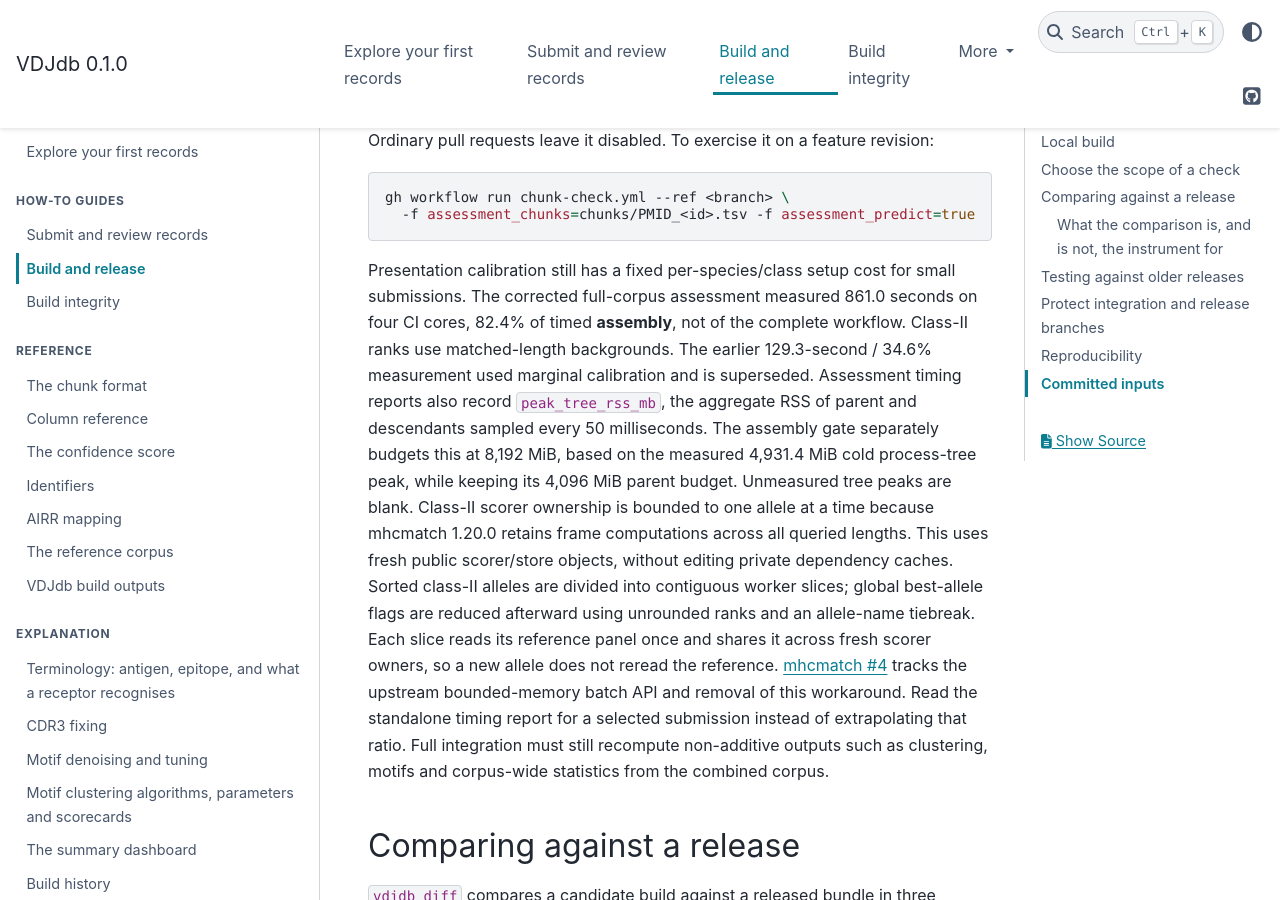
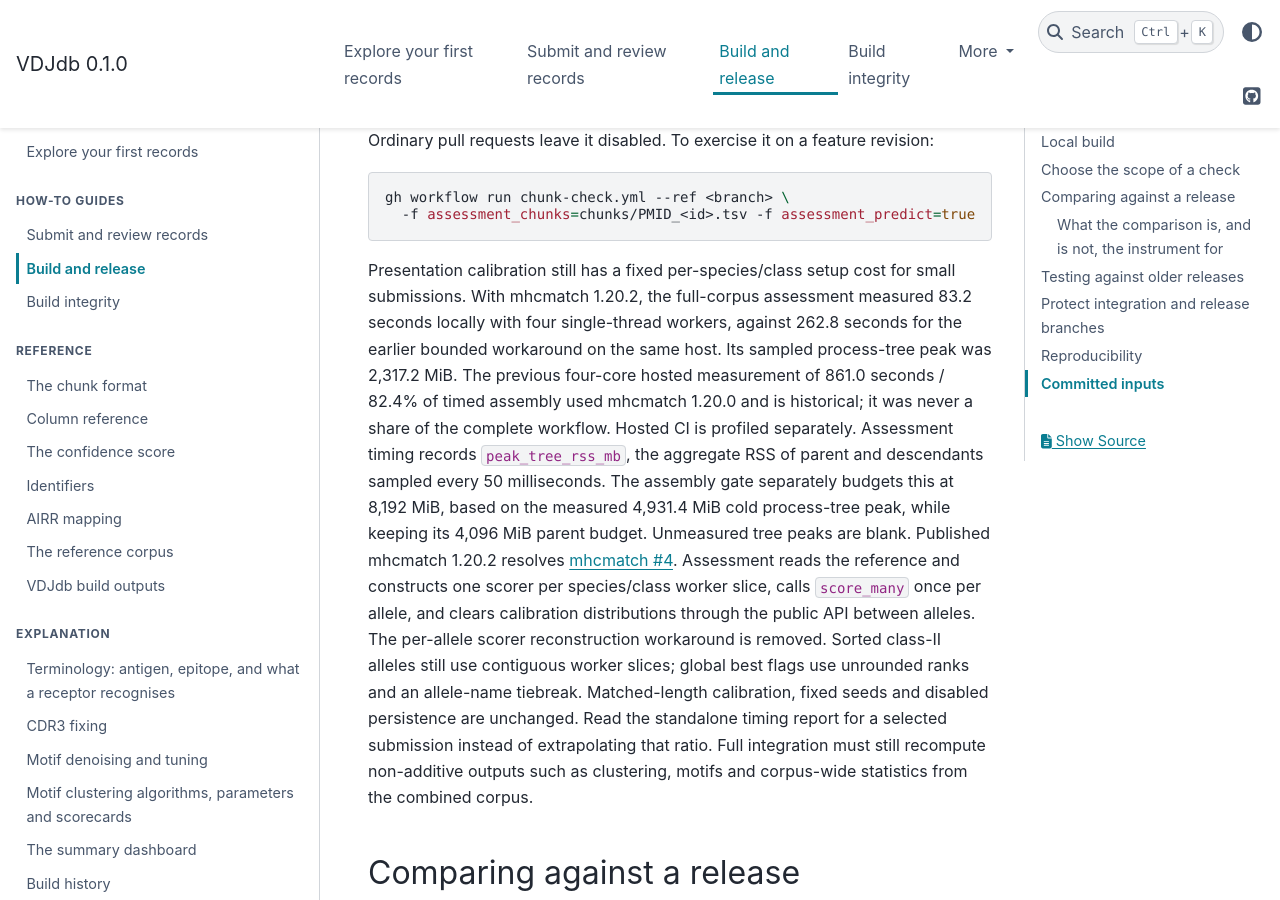
Before and after one commit to antigenomics/vdjdb-db, a Sphinx documentation site: the page built from docs/builds.md, in a window 1280 px wide and 900 px high, scrolled down 2448 px. Built offline with Sphinx 7.4.7 and the PyData theme 0.15.4, drawn with Linux system fonts in a browser that asks for light colours.

Commit message:
Adopt mhcmatch 1.20.2 bounded batch calibration
Use published batch scoring and calibration cleanup with one scorer per worker slice. Remove per-allele scorer reconstruction while preserving matched-length ranks, seeds, source support and exact non-version assessment values. Resolve the upstream gate antigenomics/mhcmatch#4.

Closes #1315

````diff
--- a/docs/builds.md
+++ b/docs/builds.md
@@ -80,20 +80,20 @@ gh workflow run chunk-check.yml --ref <branch> \
 ```
 
 Presentation calibration still has a fixed per-species/class setup cost for small submissions.
-The corrected full-corpus assessment measured 861.0 seconds on four CI cores, 82.4% of timed
-**assembly**, not of the complete workflow. Class-II ranks use matched-length backgrounds.
-The earlier 129.3-second / 34.6% measurement used marginal calibration and is superseded.
-Assessment timing reports also record
+With mhcmatch 1.20.2, the full-corpus assessment measured 83.2 seconds locally with four
+single-thread workers, against 262.8 seconds for the earlier bounded workaround on the same
+host. Its sampled process-tree peak was 2,317.2 MiB. The previous four-core hosted measurement
+of 861.0 seconds / 82.4% of timed assembly used mhcmatch 1.20.0 and is historical; it was never
+a share of the complete workflow. Hosted CI is profiled separately. Assessment timing records
 `peak_tree_rss_mb`, the aggregate RSS of parent and descendants sampled every 50 milliseconds.
 The assembly gate separately budgets this at 8,192 MiB, based on the measured 4,931.4 MiB cold
 process-tree peak, while keeping its 4,096 MiB parent budget. Unmeasured tree peaks are blank.
-Class-II scorer ownership is bounded to one allele at a time because mhcmatch 1.20.0 retains
-frame computations across all queried lengths. This uses fresh public scorer/store objects,
-without editing private dependency caches. Sorted class-II alleles are divided into contiguous
-worker slices; global best-allele flags are reduced afterward using unrounded ranks and an
-allele-name tiebreak. Each slice reads its reference panel once and shares it across fresh scorer
-owners, so a new allele does not reread the reference. [mhcmatch #4](https://github.com/antigenomics/mhcmatch/issues/4)
-tracks the upstream bounded-memory batch API and removal of this workaround.
+Published mhcmatch 1.20.2 resolves [mhcmatch #4](https://github.com/antigenomics/mhcmatch/issues/4).
+Assessment reads the reference and constructs one scorer per species/class worker slice, calls
+`score_many` once per allele, and clears calibration distributions through the public API between
+alleles. The per-allele scorer reconstruction workaround is removed. Sorted class-II alleles
+still use contiguous worker slices; global best flags use unrounded ranks and an allele-name
+tiebreak. Matched-length calibration, fixed seeds and disabled persistence are unchanged.
 Read the standalone timing report for a selected
 submission instead of extrapolating that ratio. Full integration must still recompute non-additive
 outputs such as clustering, motifs and corpus-wide statistics from the combined corpus.
--- a/pyproject.toml
+++ b/pyproject.toml
@@ -28,7 +28,7 @@ dependencies = [
     # explicit pinned reference during builds; the reference download is a separate input step.
     # The older promiscuity command refreshes its reviewed input, and presentation checks read
     # only bundled pseudosequences. The assessment specification pins its scoring version.
-    "mhcmatch==1.20.0",
+    "mhcmatch==1.20.2",
 ]
 
 [project.optional-dependencies]
````
Also changed, not shown: ROADMAP.md (+4 -3 lines), 4 other files.
